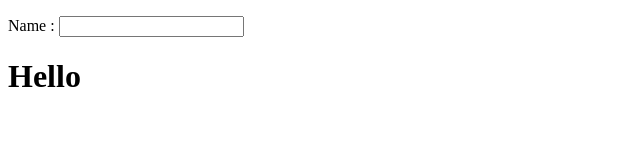
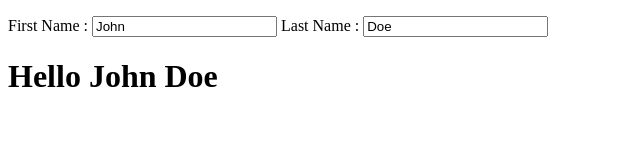
Before and after one commit to Joe-noh/play_angular_1, a plain HTML site: page index.html in a window 1280 px wide. Shown: the whole page, without its empty margins (0-640 px from the left). Drawn offline with nearby package versions, Linux system fonts and the light colour scheme.

Commit message:
first name and last name

```diff
--- a/index.html
+++ b/index.html
@@ -8,14 +8,18 @@
     <script src="https://cdnjs.cloudflare.com/ajax/libs/angular.js/1.4.8/angular.min.js"></script>
 
     <div ng-app="playAngular", ng-controller="playController">
-      <p>Name : <input type="text" ng-model="name"></p>
-      <h1>Hello <span ng-bind="name"></span></h1>
+      <p>
+        <label>First Name</label> : <input type="text" ng-model="firstName">
+        <label>Last Name</label> : <input type="text" ng-model="lastName">
+      </p>
+      <h1>Hello <span ng-bind="firstName"></span> <span ng-bind="lastName"></span></h1>
     </div>
 
     <script>
       var app = angular.module('playAngular', []);
       app.controller('playController', function($scope) {
-        $scope.name = "";
+        $scope.firstName = "John";
+        $scope.lastName  = "Doe"
       });
     </script>
   </body>
```
